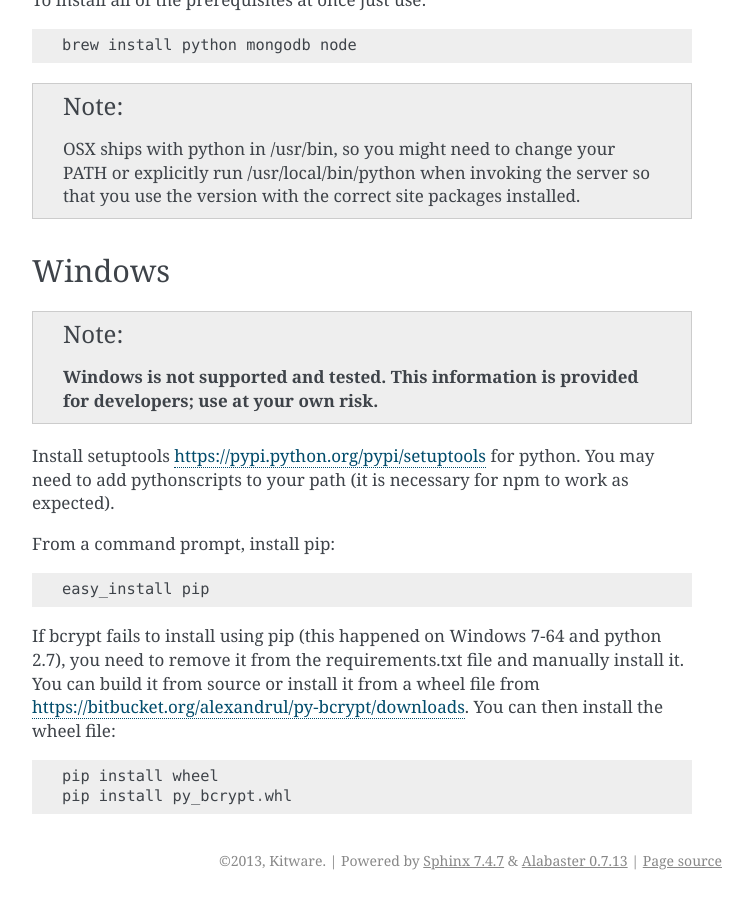
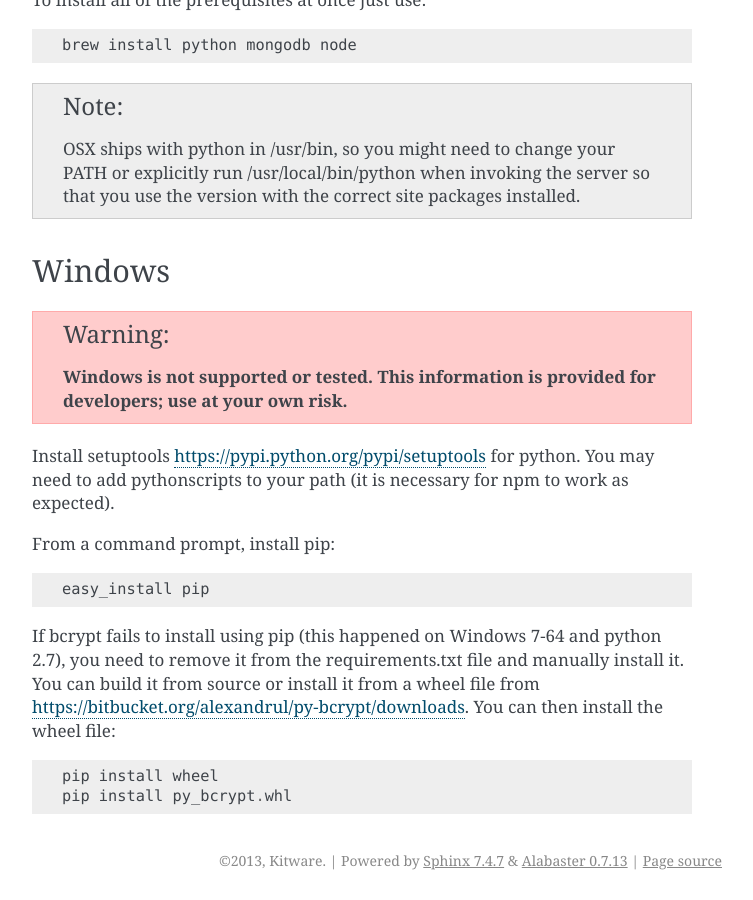
Before and after one commit to girder/girder, a Sphinx documentation site: the page built from docs/prerequisites.rst, in a window 1280 px wide and 900 px high, scrolled down 1225 px. Shown: the whole window, without its empty margins (388-1141 px from the left). Built offline with Sphinx 7.4.7, drawn with Linux system fonts in a browser that asks for light colours.

Commit message:
Changed the lack of support for Windows from a note to a warning; improved the wording.

```diff
--- a/docs/prerequisites.rst
+++ b/docs/prerequisites.rst
@@ -71,8 +71,8 @@ To install all of the prerequisites at once just use: ::
 Windows
 ------
 
-.. note:: **Windows is not supported and tested.  This information is provided
-    for developers; use at your own risk.**
+.. warning:: **Windows is not supported or tested.  This information is
+    provided for developers; use at your own risk.**
 
 Install setuptools `<https://pypi.python.org/pypi/setuptools>`_ for python.
 You may need to add python\scripts to your path (it is necessary for npm to
```
